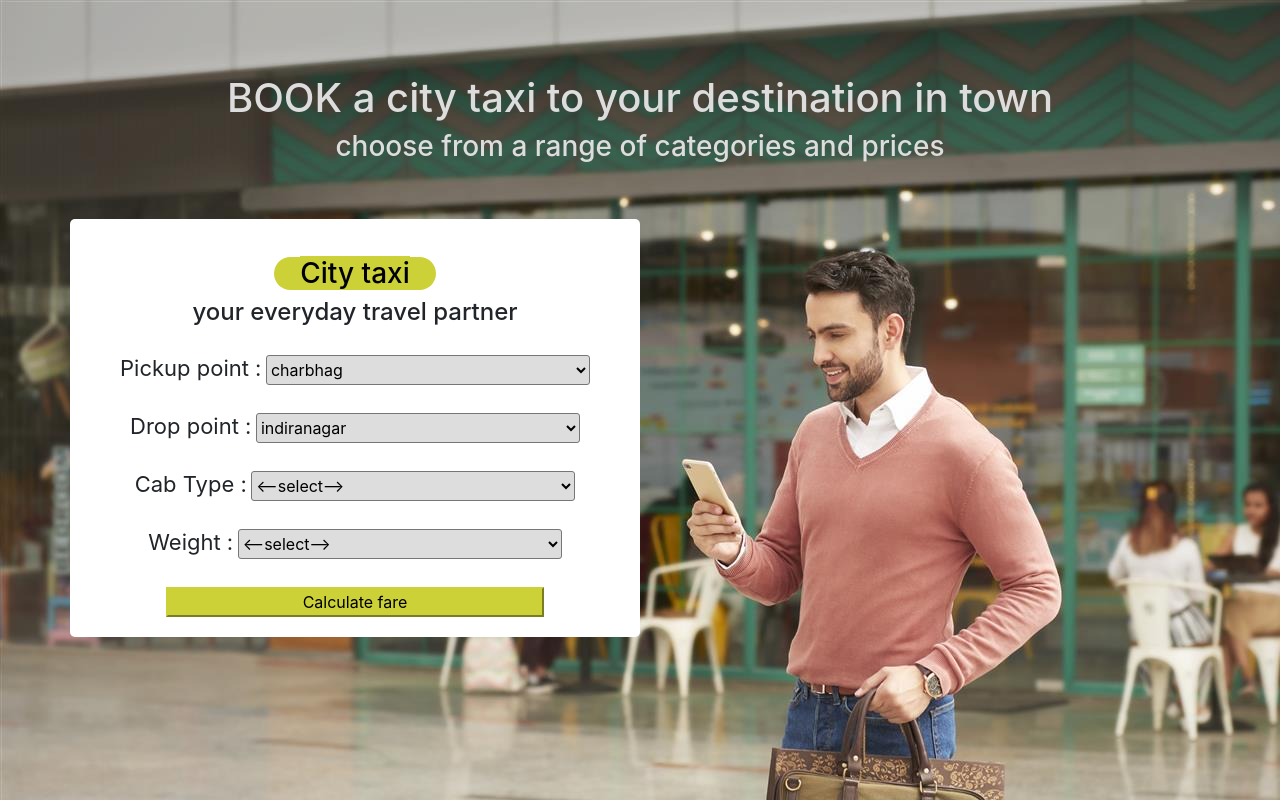
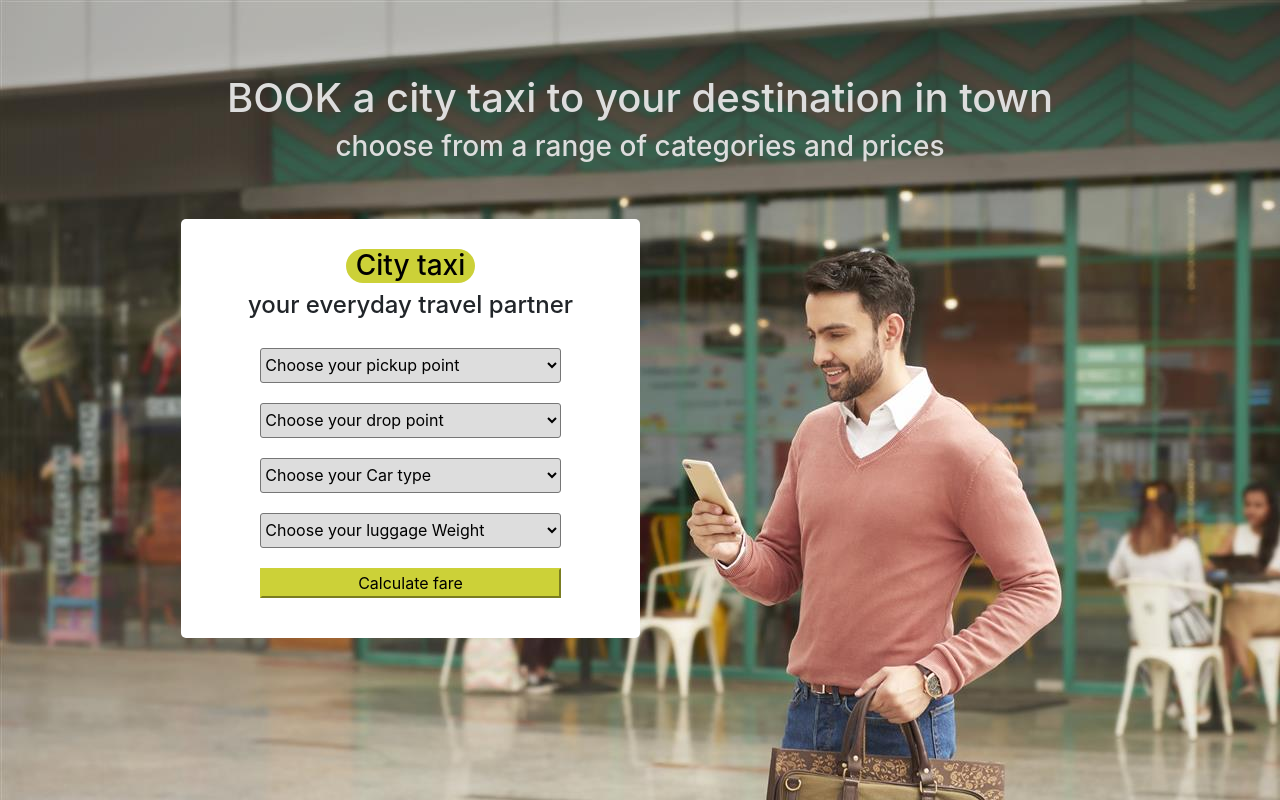
Before and after one commit to puneet1450372/cab, a PHP site: page /taxi.php in a window 1280 px wide. Run offline with PHP 8.4, Linux system fonts and the light colour scheme.

Commit message:
Update taxi.php

```diff
--- a/taxi.php
+++ b/taxi.php
@@ -9,79 +9,86 @@
     <script src="https://code.jquery.com/jquery-3.5.1.slim.min.js" integrity="sha384-DfXdz2htPH0lsSSs5nCTpuj/zy4C+OGpamoFVy38MVBnE+IbbVYUew+OrCXaRkfj" crossorigin="anonymous"></script>
     <script src="https://ajax.googleapis.com/ajax/libs/jquery/3.5.1/jquery.min.js"></script>
     <script src="https://cdn.jsdelivr.net/npm/bootstrap@4.5.3/dist/js/bootstrap.bundle.min.js" integrity="sha384-ho+j7jyWK8fNQe+A12Hb8AhRq26LrZ/JpcUGGOn+Y7RsweNrtN/tE3MoK7ZeZDyx" crossorigin="anonymous"></script>
-
     <style>
         select {
             margin-top: 20px;
             background-color: #ddd;
-            width: 60%;
-            height: 30px;
+            width: 70%;
+            height: 35px;
             border-radius: 3px;
 
         }
-
         .form1 {
             border: 2px #434747;
             background-color: #fff;
             border-radius: 5px;
-            margin-right: 10%;
 
         }
-
         form {
             margin-top: 5%;
+            margin-right:10%;
+            margin-left: 10%;
         }
-
         input[type=button] {
             margin-top:20px;
-            margin-bottom: 20px;
+            margin-bottom: 40px;
             width: 70%;
             background-color: #ccd138;
             height: 30px;
             border-color: #ccd138;
         }
-
         label {
             font-size: 22px;
+
         }
-
         body {
             padding-top: 5%;
         }
-
         h1 {
             color: #ddd;
         }
-
         h3 {
             color: #ddd;
-        }body{
+        }
+       /* @media only screen and (min-width: 600px)
+        {*/
+        body{
             height: 700px;
             text-align:center; margin:10px; background-image:url("taxi4.jpg") ;
         }
-        @media only screen and (max-width: 600px){
-
+   /* }*/
+        /*@media only screen and (max-width: 600px){
             body{
                 background-color: white;
             }
-
+    */
+        }
+        #display{
+            font-size:25px;
+            color:white;
+        }
+        p{
+            font-size: 40px;
+            color:orange;
+            margin-top:15%;
+            font-weight: 700;
         }
     </style>
 </head>
-
 <body >
     <div class="container">
         <h1>BOOK a city taxi to your destination in town</h1>
         <h3>choose from a range of categories and prices</h3>
-        <form action="">
+        <form action="" class="">
             <div class="row">
-                <div class="col-sm-6 col-md-6 form1">
+                <div class="col-sm-12 col-md-12 col-lg-6 form1">
                     <form style="text-align: center;">
-                        <h3 style="background-color:#ccd138;margin-top:7%;margin-left:35%;  margin-right:35%; text-align:center;border-radius:100px;"><span style="color: black;background-color:#ccd138;">City taxi</span></h3>
+                        <h3 style="background-color:#ccd138;margin-top:7%;margin-left:35%;  margin-right:35%; text-align:center;border-radius:100px;"><span style="color: black;">City taxi</span></h3>
                         <h2></h2>
                         <h4> your everyday travel partner</h4>
-                        <label>Pickup point :</label>
+
                         <select id="pickup" name="pickup">
+                            <option>Choose your pickup point</option>
                             <option>charbhag</option>
                             <option>indiranagar</option>
                             <option>BBD</option>
@@ -90,8 +97,9 @@
                             <option>Basti</option>
                             <option>Gorakhpur</option>
                             <select><br>
-                                <label>Drop point : </label>
+
                             <select id="drop" name="drop">
+                                 <option>Choose your drop point</option>
                                     <option>indiranagar</option>
                                     <option>BBD</option>
                                     <option>Barabanki</option>
@@ -99,73 +107,73 @@
                                     <option>Basti</option>
                                     <option>Gorakhpur</option>
                                     <select><br>
-                                        <label> Cab Type :</label>
+
                                         <select id="type" name="type">
                                             <option>
-                                                <--select-->
+                                                Choose your Car type
                                             </option>
                                             <option> CedMicro</option>
                                             <option> CedMini</option>
                                             <option>CedRoyal</option>
                                             <option>CedSUV</option>
+                                        </select><br>
 
-                                        </select><br>
-                                        <label> Weight :</label>
                                         <select id="Weight" name="Weight">
                                             <option>
-                                                <--select-->
+                                               Choose your luggage  Weight
                                             </option>
-                                            <option> 0-10</option>
-                                            <option>10-20</option>
-                                            <option>20-30</option>
-                                            <option>30-40</option>
-                                            <option>40-50</option>
-                                            <!-- <option>50-60</option>
-                                            <option>60-70</option>
-                                            <option>70-80</option> -->
+                                            <option>0</option>
+                                            <option>10</option>
+                                            <option>20</option>
+                                            <option>30</option>
+                                            <option>40</option>
 
 
+                                            <!-- <option>60-70</option>
+                                            <option>70-80</option> --> -->
                                         </select>
-
                                         <input type="button" id="button" value="Calculate fare">
-
                     </form>
                 </div>
-                <div class="col-sm-6 col-md-6" id="display">
-
+                <div class="col-sm-12 col-md-12 col-lg-6" >
+                    <p id="display"></p>
+                    <h1 id="play"></h1>
                 </div>
             </div>
         </form>
-
 <script>
 $(document).ready(function(){
-$('#button').click(function(){
+    var option =$('#type').options;
+     if(option=='CedMicro'){
+    document.getElementById('Weight').disabled=true;
 
-    $pickup= $('#pickup').val();
-    $drop= $('#drop').val();
-    $type= $('#type').val();
-    $Weight= $('#Weight').val();
-
-    $.ajax({
-
-        url:"fare.php",
-        type:"POST",
-        data:{'pickup':$pickup,'drop':$drop,'type':$type ,'Weight':$Weight},
-                            success: function(msg){
-        $('#display').html(msg);
-                            }
-
-    })
+   }
+});
 
 
 
+$(document).ready(function(){
+$('#button').click(function(){
+    var pickup= $('#pickup').val();
+    var drop= $('#drop').val();
+    var type= $('#type').val();
+    var Weight= $('#Weight').val();
+
+    $.ajax({
+        url:"fare.php",
+        type:"POST",
+        data:{'pickup':pickup,'drop':drop,'type':type ,'Weight':Weight},
+                            success: function(msg,msg1){
+        $('#display').html(msg);
+
+
+
+                            }
+    })
+
+})
 })
 
-})
-
-
 </script>
-
 </body>
-
 </html>
```
